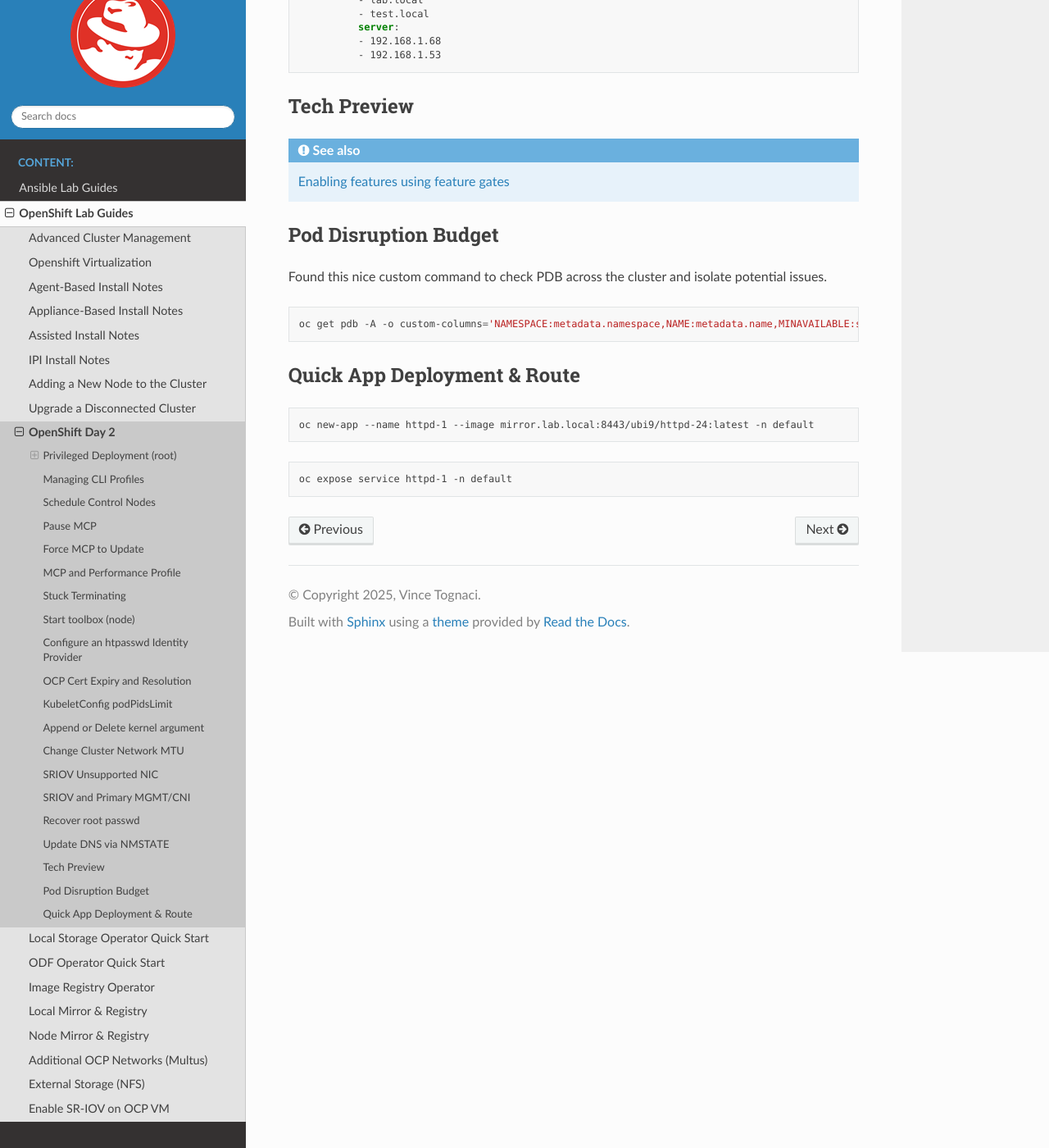
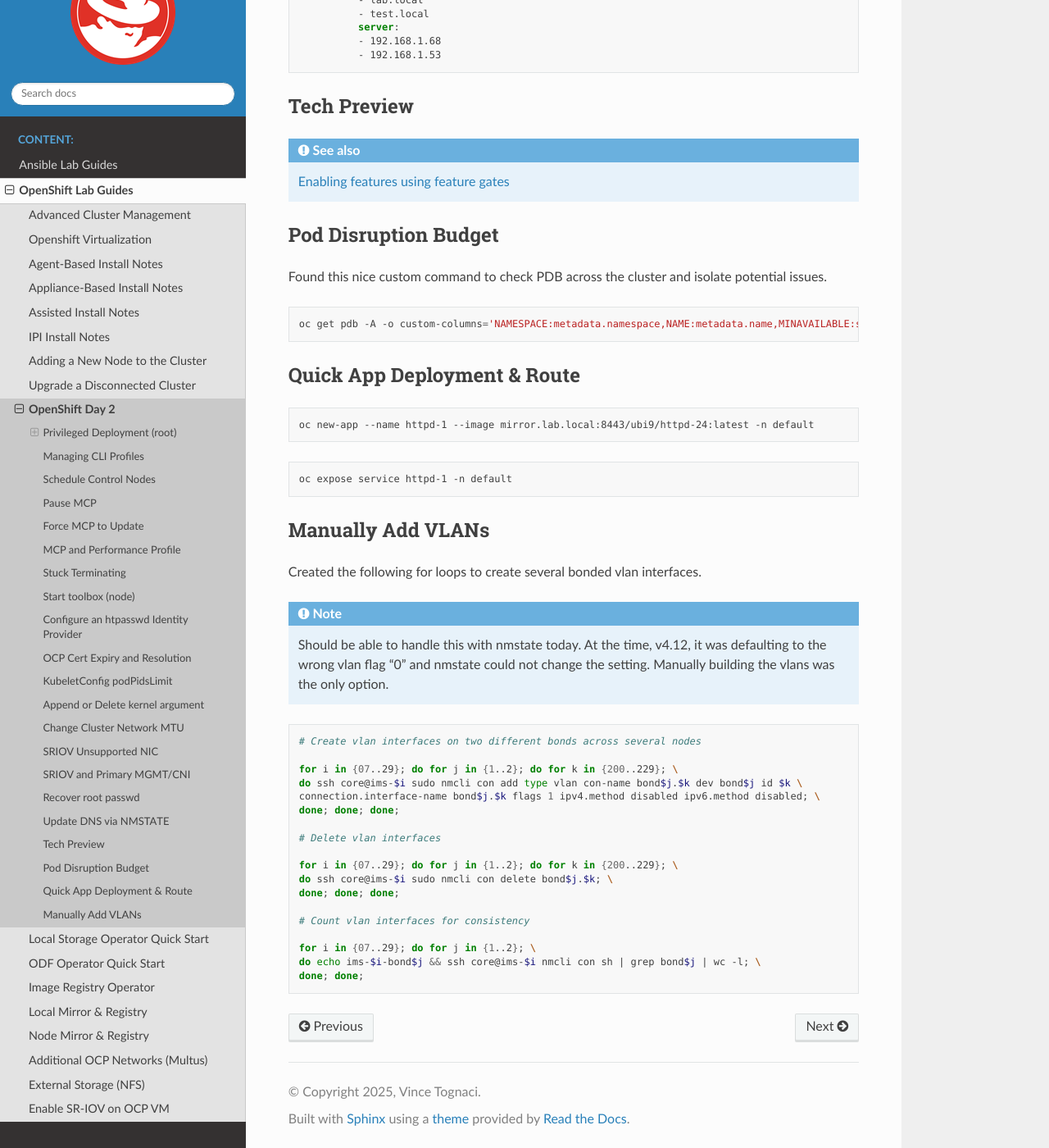
Before and after one commit to vtog/labGuides, a Sphinx documentation site: the page built from source/ocp/openshift-day2.rst, in a window 1280 px wide and 1400 px high, scrolled down 18301 px. Shown: the whole window at 82% size. Built offline with Sphinx 7.4.7 and the Read the Docs theme 3.1.0, drawn with Linux system fonts in a browser that asks for light colours; pages that are not in the unit, such as notebooks, are missing from menus.

Commit message:
moved vlan loop to day2

```diff
--- a/source/ocp/openshift-day2.rst
+++ b/source/ocp/openshift-day2.rst
@@ -956,3 +956,33 @@
 .. code-block:: bash
 
    oc expose service httpd-1 -n default
+
+Manually Add VLANs
+------------------
+
+Created the following for loops to create several bonded vlan interfaces.
+
+.. note:: Should be able to handle this with nmstate today. At the time, v4.12,
+   it was defaulting to the wrong vlan flag "0" and nmstate could not change
+   the setting. Manually building the vlans was the only option.
+
+.. code-block:: bash
+
+   # Create vlan interfaces on two different bonds across several nodes
+
+   for i in {07..29}; do for j in {1..2}; do for k in {200..229}; \
+   do ssh core@ims-$i sudo nmcli con add type vlan con-name bond$j.$k dev bond$j id $k \
+   connection.interface-name bond$j.$k flags 1 ipv4.method disabled ipv6.method disabled; \
+   done; done; done;
+
+   # Delete vlan interfaces
+
+   for i in {07..29}; do for j in {1..2}; do for k in {200..229}; \
+   do ssh core@ims-$i sudo nmcli con delete bond$j.$k; \
+   done; done; done;
+
+   # Count vlan interfaces for consistency
+
+   for i in {07..29}; do for j in {1..2}; \
+   do echo ims-$i-bond$j && ssh core@ims-$i nmcli con sh | grep bond$j | wc -l; \
+   done; done;
```
Also changed, not shown: source/ocp/multus.rst (+0 -23 lines).
